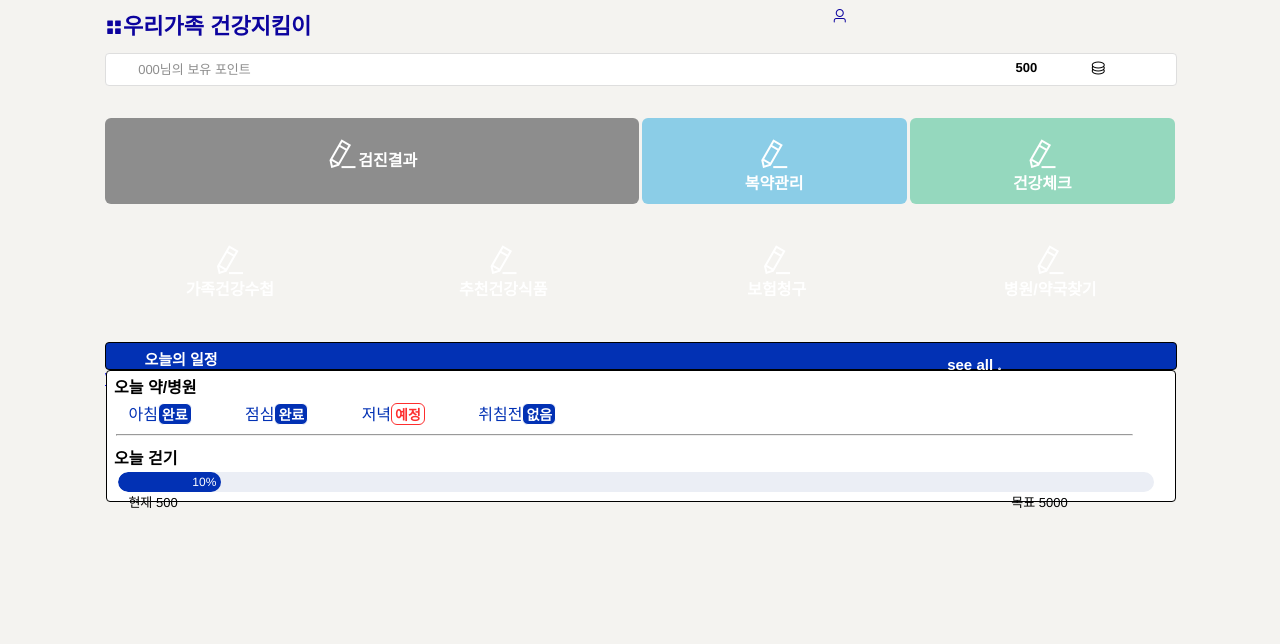
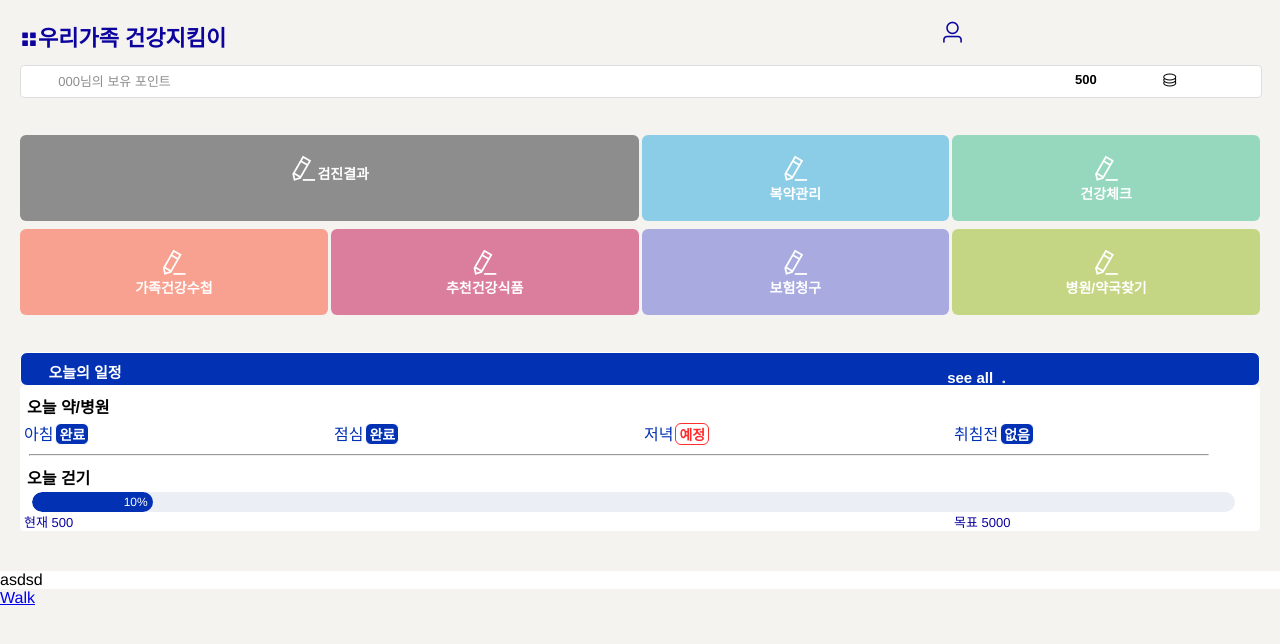
Before and after one commit to yechan0318/VueHealth, a Vue app: page / in a window 1280 px wide. Shown: the top 644 px of the page. Built offline with nearby package versions, Linux system fonts and the light colour scheme.

Commit message:
refactoring mainpage

```diff
--- a/public/index.html
+++ b/public/index.html
@@ -11,7 +11,7 @@
   </title>
 </head>
 
-<body style="background-color: #F4F3F0;">
+<body style="background-color: #F4F3F0;  margin: 0;">
   <noscript>
     <strong>We're sorry but <%= htmlWebpackPlugin.options.title %> doesn't work properly without JavaScript enabled.
         Please enable it to continue.</strong>
--- a/src/App.vue
+++ b/src/App.vue
@@ -1,5 +1,5 @@
 <template>
-  <div id="app">
+  <div>
     <router-view></router-view>
   </div>
 </template>
@@ -15,7 +15,6 @@ export default {
   font-family: Avenir, Helvetica, Arial, sans-serif;
   -webkit-font-smoothing: antialiased;
   -moz-osx-font-smoothing: grayscale;
-  margin: 0 4%;
 }
 
 .primaryColor {
--- a/src/components/Card.vue
+++ b/src/components/Card.vue
@@ -17,21 +17,23 @@
         </div>
       </el-col>
     </el-row>
-    <el-row :gutter="24">
+    <el-row :gutter="3">
       <el-col :span="6">
-        <div class="card">
+        <div class="card" style="background-color: #f8a190">
           <i class="el-icon-edit"></i><br />가족건강수첩
         </div> </el-col
       ><el-col :span="6">
-        <div class="card">
+        <div class="card" style="background-color: #db7e9d">
           <i class="el-icon-edit"></i><br />추천건강식품
         </div> </el-col
       ><el-col :span="6">
-        <div class="card">
+        <div class="card" style="background-color: #a9aae0">
           <i class="el-icon-edit"></i><br />보험청구
         </div> </el-col
       ><el-col :span="6">
-        <div class="card"><i class="el-icon-edit"></i><br />병원/약국찾기</div>
+        <div class="card" style="background-color: #c4d684">
+          <i class="el-icon-edit"></i><br />병원/약국찾기
+        </div>
       </el-col>
     </el-row>
   </div>
@@ -54,12 +56,13 @@ export default {
   text-align: center;
   padding-top: 20px;
   border-radius: 6px;
+  font-size: 14px;
 }
 .healthCheck {
   background-color: #8d8d8d;
 }
 .el-row {
-  margin-bottom: 20px;
+  margin-bottom: 8px;
 }
 .el-col {
   border-radius: 4px;
--- /dev/null
+++ b/src/components/Event.vue
@@ -0,0 +1,14 @@
+<template>
+  <div class="Event-Box">asdsd</div>
+</template>
+
+<script>
+export default {};
+</script>
+
+<style scoped>
+.Event-Box {
+  margin-top: 20px;
+  background-color: #ffff;
+}
+</style>
--- a/src/components/Title.vue
+++ b/src/components/Title.vue
@@ -23,7 +23,8 @@ export default {
   font-size: 22px;
 }
 .el-icon-user {
-  font-size: 16px;
+  font-size: 25px;
+  margin-left: 80px;
 }
 .menuIcon {
   font-size: 18px;
--- a/src/components/dailyDate.vue
+++ b/src/components/dailyDate.vue
@@ -1,21 +1,43 @@
 <template>
-  <div class="box">
-    <div>
-      <div class="dateText">오늘의 일정</div>
-      <div class="boxIcon">
-        see all<i class="el-icon-circle-plus plusIcon"></i>
+  <div>
+    <div class="box">
+      <div>
+        <el-row :gutter="20">
+          <el-col :span="16">
+            <div class="grid-content dateText">오늘의 일정</div>
+          </el-col>
+          <el-col :span="8">
+            <div class="grid-content dateTextIcon">
+              see all <i class="el-icon-circle-plus plusIcon"></i>
+            </div>
+          </el-col>
+        </el-row>
       </div>
     </div>
     <div class="detailBorder">
-      <div class="todayText">오늘 약/병원</div>
-      <div class="todayBox">아침</div>
-      <div class="stateClear">완료</div>
-      <div class="todayBox magin-5">점심</div>
-      <div class="stateClear">완료</div>
-      <div class="todayBox magin-5">저녁</div>
-      <div class="stateYet">예정</div>
-      <div class="todayBox magin-5">취침전</div>
-      <div class="stateNone">없음</div>
+      <el-row>
+        <el-col :span="24">
+          <div class="grid-content todayText">오늘 약/병원</div>
+        </el-col>
+      </el-row>
+      <el-row>
+        <el-col :span="6"
+          ><div class="todayBox">아침</div>
+          <div class="stateClear">완료</div></el-col
+        >
+        <el-col :span="6"
+          ><div class="todayBox">점심</div>
+          <div class="stateClear">완료</div></el-col
+        >
+        <el-col :span="6"
+          ><div class="todayBox">저녁</div>
+          <div class="stateYet">예정</div></el-col
+        >
+        <el-col :span="6"
+          ><div class="todayBox">취침전</div>
+          <div class="stateNone">없음</div></el-col
+        >
+      </el-row>
       <hr class="hr" />
       <div>
         <div class="todayText">오늘 걷기</div>
@@ -26,8 +48,14 @@
           :stroke-width="20"
           class="todayGoal"
         ></el-progress>
-        <div class="now">현재 500</div>
-        <div class="now goal">목표 5000</div>
+        <el-row>
+          <el-col :span="18">
+            <div class="now">현재 500</div>
+          </el-col>
+          <el-col :span="6">
+            <div class="now">목표 5000</div>
+          </el-col>
+        </el-row>
       </div>
     </div>
   </div>
@@ -50,13 +78,11 @@ export default {
 
 <style scoped>
 .box {
-  position: relative;
-  border: 1px solid;
+  border: 1px solid #ffff;
   margin-top: 13px;
-  width: 100%;
-  height: 26px;
-  border-radius: 4px;
+  border-radius: 7px;
   background-color: rgb(2, 49, 180);
+  padding: 3px;
 }
 .dateText {
   margin-left: 3%;
@@ -65,11 +91,10 @@ export default {
   font-weight: bold;
   font-family: sans-serif;
   display: inline-block;
-  position: fixed;
   margin-top: 5px;
 }
 
-.boxIcon {
+.dateTextIcon {
   position: fixed;
   display: inline-block;
   font-family: sans-serif;
@@ -84,23 +109,19 @@ export default {
   font-size: 20%;
 }
 .detailBorder {
-  border: 1px solid rgb(0, 0, 0);
   background-color: rgb(255, 255, 255);
-  position: sticky;
-  margin-top: 27px;
-  height: 500%;
   border-radius: 4px;
 }
 .todayBox {
   display: inline-block;
-  margin-left: 2%;
   color: rgb(2, 49, 180);
   font-size: 16px;
   font-family: sans-serif;
+  margin-left: 4px;
 }
 .todayText {
   font-family: sans-serif;
-  margin-top: 3px;
+  margin-top: 8px;
   margin-left: 7px;
   margin-bottom: 3px;
   font-weight: 700;
@@ -108,25 +129,27 @@ export default {
 }
 .stateClear {
   display: inline-block;
-  border: 1px solid;
+  border: 1px solid #ffff;
   border-radius: 6px;
   background-color: rgb(2, 49, 180);
   font-size: 14px;
-  color: #fff;
+  color: #ffff;
   padding: 0px 3px;
   font-weight: 700;
   text-align: center;
+  margin-left: 2px;
 }
 .stateNone {
   display: inline-block;
-  border: 1px solid;
+  border: 1px solid #ffff;
   border-radius: 6px;
   background-color: rgb(2, 49, 180);
   font-size: 14px;
-  color: #fff;
+  color: #ffff;
   padding: 0px 3px;
   font-weight: 700;
   text-align: center;
+  margin-left: 2px;
 }
 .stateYet {
   display: inline-block;
@@ -138,9 +161,7 @@ export default {
   padding: 0px 3px;
   font-weight: 700;
   text-align: center;
-}
-.magin-5 {
-  margin-left: 5%;
+  margin-left: 2px;
 }
 .hr {
   width: 95%;
@@ -152,13 +173,18 @@ export default {
 }
 .now {
   font-size: 13px;
-  position: sticky;
-  margin-left: 2%;
-  display: inline-block;
+  margin-left: 4px;
+  color: #0c039e;
+  font-weight: 500;
 }
-.goal {
-  position: sticky;
-  left: 79%;
-  display: inline-block;
+.el-col {
+  border-radius: 4px;
+}
+.grid-content {
+  border-radius: 4px;
+}
+.row-bg {
+  padding: 10px 0;
+  background-color: #f9fafc;
 }
 </style>
--- a/src/page/Home.vue
+++ b/src/page/Home.vue
@@ -1,11 +1,14 @@
 <template>
-  <div>
-    <Title />
-    <Point />
-    <Card />
-    <Daily-date />
-    <router-link :to="{ name: 'Walk' }">Walk</router-link>
-  </div>
+  <el-container>
+    <el-main>
+      <Title />
+      <Point />
+      <Card />
+      <Daily-date />
+    </el-main>
+  </el-container>
+  <Event />
+  <router-link :to="{ name: 'Walk' }">Walk</router-link>
 </template>
 
 <script>
@@ -13,9 +16,10 @@ import Title from "../components/Title";
 import Point from "../components/Point";
 import Card from "../components/Card";
 import DailyDate from "../components/dailyDate.vue";
+import Event from "../components/Event.vue";
 export default {
   name: "Home",
-  components: { Title, Point, Card, DailyDate },
+  components: { Title, Point, Card, DailyDate, Event },
 };
 </script>
 
```
Also changed, not shown: 1 other file (tests, documents, lock files or other folders).
